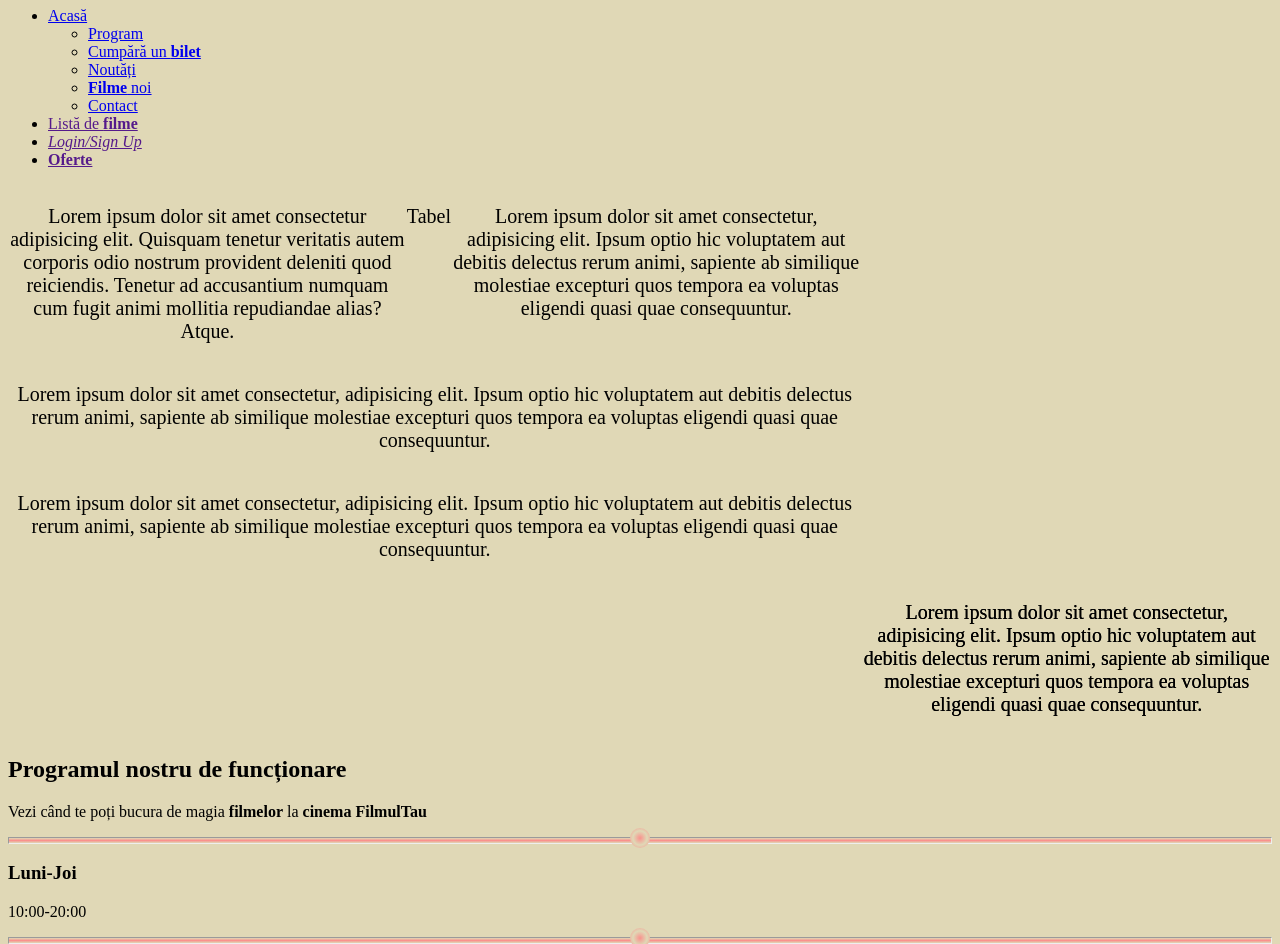
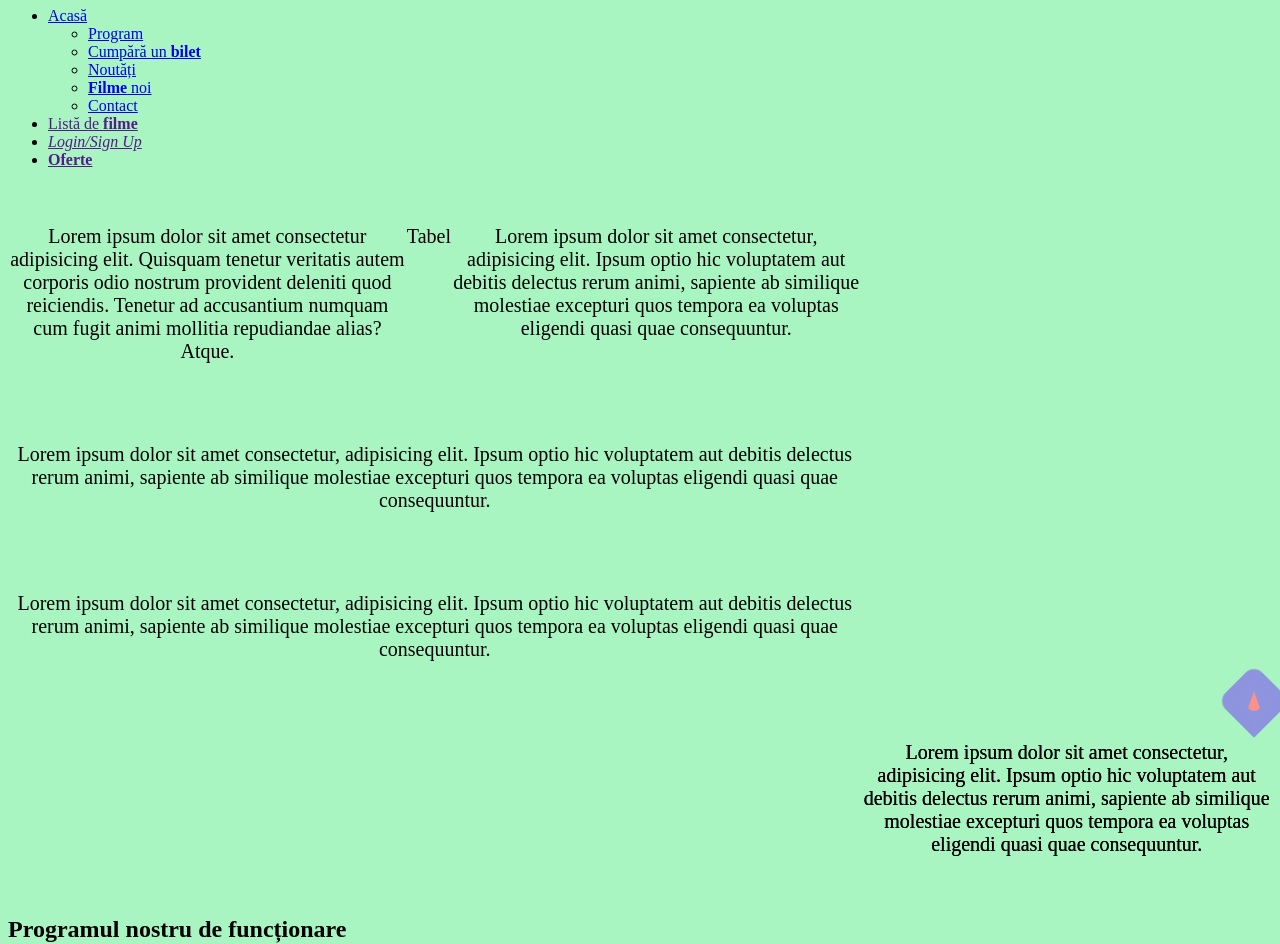
Before and after one commit to IonutAnghelina/FilmulTau.ro, a plain HTML site: page index.html in a window 1280 px wide. Shown: the part 73-1017 px from the top of the page. Drawn offline with Linux system fonts and the light colour scheme.

Commit message:
Add files via upload

```diff
--- a/index.css
+++ b/index.css
@@ -7,7 +7,7 @@
 }
 body
 {
-    background: var(--color4);
+    background: var(--color3);
 }
 
 
@@ -39,41 +39,49 @@ header {
 
 footer {
     grid-area: g9;
+    font-size: 10vw;
 }
 
 .g2
 {
     grid-area: g2;
+    font-size: 10vw;
 }
 
 .g3
 {
     grid-area: g3;
+    font-size: 10vw;
 }
 
 .g4
 {
     grid-area: g4;
+    font-size: 10vw;
 }
 
 .g5
 {
     grid-area: g5;
+    font-size: 10vw;
 }
 
 .g6
 {
     grid-area: g6;
+    font-size: 10vw;
 }
 
 .g7
 {
     grid-area: g7;
+    font-size: 10vw;
 }
 
 .g8
 {
     grid-area: g8;
+    font-size: 10vw;
 }
 
 
@@ -95,3 +103,159 @@ footer {
     padding: 20px 0;
     font-size: 20px;
   }
+
+
+.link-top{
+    position: fixed;
+    display:block;
+    opacity:1;
+
+    bottom:0;
+    right:0;
+    width:50px;
+    height:50px;
+    background-color: var(--color2);
+    border-radius: 0.7rem;
+    border-bottom-right-radius: 0px;
+    border:1px solid var(--color2);
+    box-shadow:0px 0px 7px 2px inset var(--color2);
+    overflow:visible;
+    transform: rotateY(0deg) rotate(45deg);
+
+
+    transition-property: background-color;
+    transition-duration: 0.5s;
+    transition-delay: 0s;
+}
+
+.triangle{
+    position:absolute;
+    bottom:15px;
+    right:18px;
+    border-bottom:20px solid transparent;
+
+    border-top:0px solid var(--color2);
+    border-bottom-left-radius: 10px;
+    border-bottom-right-radius: 10px;
+    border-left:7px solid var(--color2);
+    border-right:7px solid var(--color2);
+    background-color: var(--color5);
+    background-clip: border-box;
+    padding:0;
+    width:0;
+    box-sizing:border-box;
+    opacity:1;
+    transform: rotateY(0deg) rotate(315deg);
+    transition-property: background-color;
+    transition-duration: 0.5s;
+    transition-delay: 0s;
+
+    transition-property: border-top-color;
+    transition-duration: 0.5s;
+    transition-delay: 0s;
+
+    transition-property: border-left-color;
+    transition-duration: 0.5s;
+    transition-delay: 0s;
+
+    transition-property: border-right-color;
+    transition-duration: 0.5s;
+    transition-delay: 0s;
+}
+
+.link-top:hover
+{
+    background-color:var(--color5);
+}
+
+.link-top:hover .triangle
+{
+    background-color: var(--color2);
+    border-top-color: var(--color5);
+    border-left-color: var(--color5);
+    border-right-color: var(--color5);
+}
+
+
+/**.link-top {
+    display:link-top;
+
+}
+
+.triangle1 {
+    opacity:0.5;
+    width: 0;
+	height: 0;
+	border-left: 20px solid transparent;
+	border-right: 20px solid transparent;
+	border-bottom: 28.284px solid var(--color2);
+    box-shadow:0px 0px 7px 2px inset var(--color2);
+    overflow:visible;
+  }
+
+  .triangle2 {
+    opacity:0.5;
+    width: 0;
+	height: 0;
+	border-left: 20px solid transparent;
+	border-right: 20px solid transparent;
+	border-top: 28.284px solid var(--color2);
+    box-shadow:0px 0px 7px 2px inset var(--color2);
+    overflow:visible;
+}
+
+.link-top:hover .triangle1{
+    opacity:1;
+}
+
+.link-top:hover .triangle2{
+    opacity:1;
+}**/
+
+
+/**#diamond {
+    width: 0;
+    height: 0;
+    border: 25px solid transparent;
+    border-bottom-color: var(--color4);
+    position: relative;
+    top: -25px;
+  }
+  #diamond:after {
+    content: '';
+    position: absolute;
+    left: -25px;
+    top: 25px;
+    width: 0;
+    height: 0;
+    border: 25px solid transparent;
+    border-top-color: var(--color4);
+  }
+
+/**#triunghi{
+    position:absolute;
+    bottom:5px;
+    right:5px;
+    border-bottom:40px solid transparent;
+    border-top:0px solid transparent;
+    border-left:20px solid white;
+    border-right:20px solid white;
+    background-color:var(--culoare-mov);
+    background-clip: border-box;
+    padding:0;
+    width:0;
+    box-sizing:border-box;
+}
+#triunghi::after{
+    position:absolute;
+    display: block;
+    left:-20px;
+    content:" ";
+    width:40px;
+    height:40px;
+    background-image: red;
+    background-position: center 15px;
+    background-repeat:no-repeat;
+    background-size: 20px 20px;
+
+}**/
--- a/index.html
+++ b/index.html
@@ -5,6 +5,7 @@
 
 		<link href="index.css" rel="stylesheet" type="text/css"/>
 
+		<meta name="viewport" content="width=device-width, initial-scale=1.0">
 
 		<meta charset="UTF-8">
 
@@ -85,56 +86,69 @@
 		<main>
 			<div class="grid-container">
 			<div class="g2">
-			Tabel
+			<p>Tabel</p>
 			</div>
 
 			<div class="g3">
-			Lorem ipsum dolor sit amet consectetur adipisicing elit. Quisquam tenetur veritatis autem corporis odio nostrum provident deleniti quod reiciendis. Tenetur ad accusantium numquam cum fugit animi mollitia repudiandae alias? Atque.
+			<p>Lorem ipsum dolor sit amet consectetur adipisicing elit. Quisquam tenetur veritatis autem corporis odio nostrum provident deleniti quod reiciendis. Tenetur ad accusantium numquam cum fugit animi mollitia repudiandae alias? Atque.</p>
 			</div>
 
 
 			<div class="g4">
-			Lorem ipsum dolor sit amet consectetur, adipisicing elit. Ipsum optio hic voluptatem aut debitis delectus rerum animi, sapiente ab similique molestiae excepturi quos tempora ea voluptas eligendi quasi quae consequuntur.
+			<p>Lorem ipsum dolor sit amet consectetur, adipisicing elit. Ipsum optio hic voluptatem aut debitis delectus rerum animi, sapiente ab similique molestiae excepturi quos tempora ea voluptas eligendi quasi quae consequuntur.</p>
 			</div>
 
 			<div class="g5">
-				Lorem ipsum dolor sit amet consectetur, adipisicing elit. Ipsum optio hic voluptatem aut debitis delectus rerum animi, sapiente ab similique molestiae excepturi quos tempora ea voluptas eligendi quasi quae consequuntur.
+				<p>Lorem ipsum dolor sit amet consectetur, adipisicing elit. Ipsum optio hic voluptatem aut debitis delectus rerum animi, sapiente ab similique molestiae excepturi quos tempora ea voluptas eligendi quasi quae consequuntur.</p>
 				</div>
 
 			<div class="g6">
-				Lorem ipsum dolor sit amet consectetur, adipisicing elit. Ipsum optio hic voluptatem aut debitis delectus rerum animi, sapiente ab similique molestiae excepturi quos tempora ea voluptas eligendi quasi quae consequuntur.
+				<p>Lorem ipsum dolor sit amet consectetur, adipisicing elit. Ipsum optio hic voluptatem aut debitis delectus rerum animi, sapiente ab similique molestiae excepturi quos tempora ea voluptas eligendi quasi quae consequuntur.</p>
 			</div>
 			<div class="g7">
-				Lorem ipsum dolor sit amet consectetur, adipisicing elit. Ipsum optio hic voluptatem aut debitis delectus rerum animi, sapiente ab similique molestiae excepturi quos tempora ea voluptas eligendi quasi quae consequuntur.
+				<p>Lorem ipsum dolor sit amet consectetur, adipisicing elit. Ipsum optio hic voluptatem aut debitis delectus rerum animi, sapiente ab similique molestiae excepturi quos tempora ea voluptas eligendi quasi quae consequuntur.</p>
 			</div>
 			<div class="g8">
-				Lorem ipsum dolor sit amet consectetur, adipisicing elit. Ipsum optio hic voluptatem aut debitis delectus rerum animi, sapiente ab similique molestiae excepturi quos tempora ea voluptas eligendi quasi quae consequuntur.
+				<p>Lorem ipsum dolor sit amet consectetur, adipisicing elit. Ipsum optio hic voluptatem aut debitis delectus rerum animi, sapiente ab similique molestiae excepturi quos tempora ea voluptas eligendi quasi quae consequuntur.</p>
 			</div>
 			</div>
 			<a id="Program"></a>
 			<section>
 			<h2>Programul nostru de funcționare</h2>
 			<p>Vezi când te poți bucura de magia <b>filmelor</b> la <b>cinema</b> <b>FilmulTau </b></p>
-				<hr/>
+
+				<div class="circle">
+					<hr/>
+				</div>
 				<section>
 					<h3>Luni-Joi</h3>
 					<p>10:00-20:00</p>
 				</section>
 
-				<hr/>
+
+				<div class="circle">
+					<hr/>
+				</div>
+
 				<section>
 					<h3>Vineri-Duminică</h3>
 					<p>09:00-22:00</p>
 				</section>
 
-				<hr/>
+
+				<div class="circle">
+					<hr/>
+
 				<section>
 					<h3>Sărbători legale(Crăciun, Paște, Anul Nou)</h3>
 					<p>Închis</p>
 				</section>
 			</section>
 
-			<hr/>
+
+			<div class="circle">
+				<hr/>
+			</div>
 			<blockquote cite="https://www.azquotes.com/author/90975-Lav_Diaz">
 					<p>" <i lang="en"><b>Cinema</b> is the greatest mirror of the humanity struggle. </i></p>
 					<p><i lang="en"> You see this alternative world, but you're part of it.</i>"</p>
@@ -279,8 +293,8 @@
 		Pagina a fost creată pe data de <time datetime="2021-03-02 15:16"> 2 Martie 2021</time>. <br>
 
 
-
-		<a href="#pageBeginning"> Click aici pentru a te intoarce la începutul paginii</a>
+		<a href="#pageBeginning" title="Return to Main Menu" class="link-top"><div class="triangle"></div></a>
+		<!--a href="#pageBeginning"> Click aici pentru a te intoarce la începutul paginii</a><!-->
 		</footer>
 
 
```
